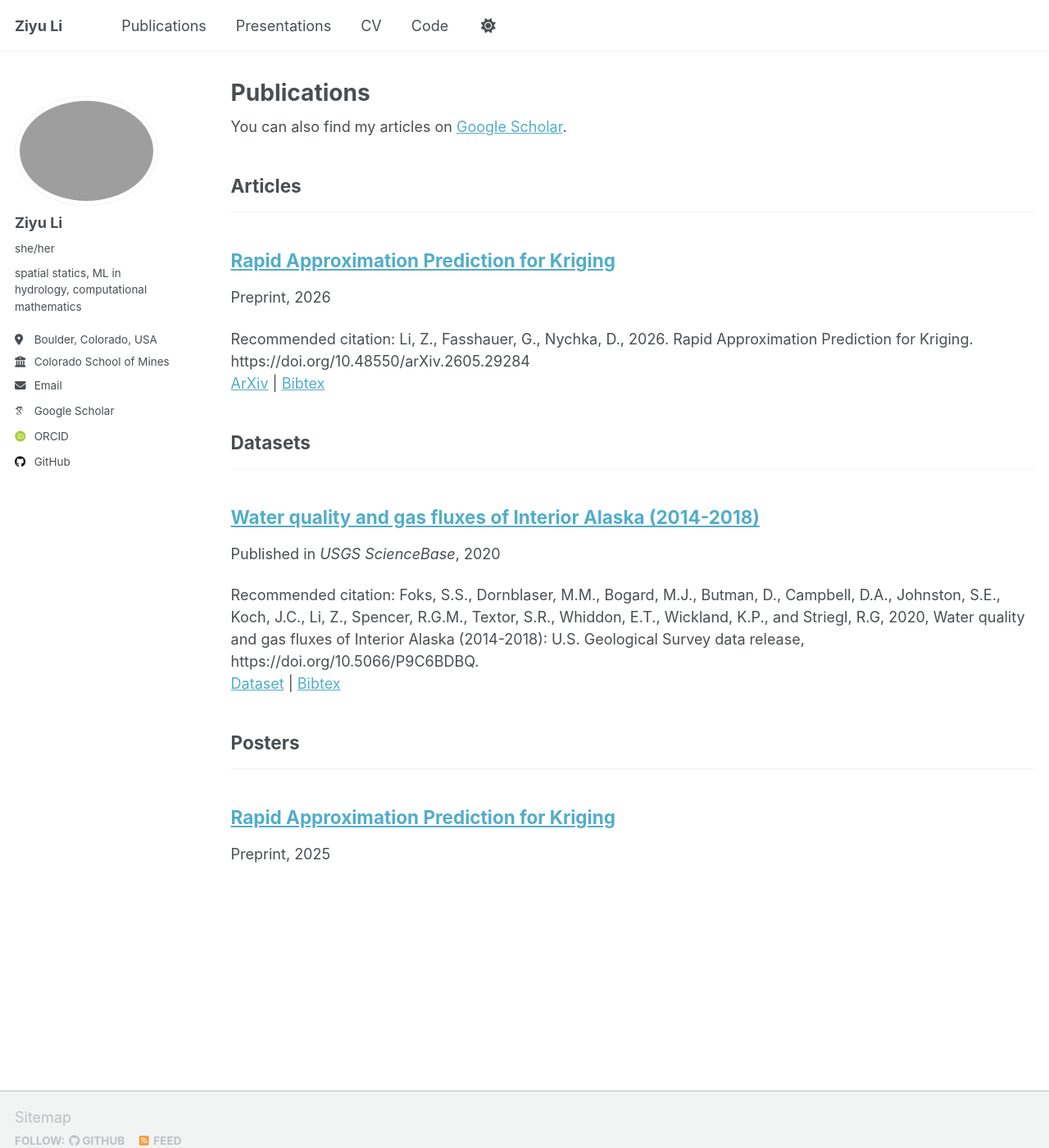
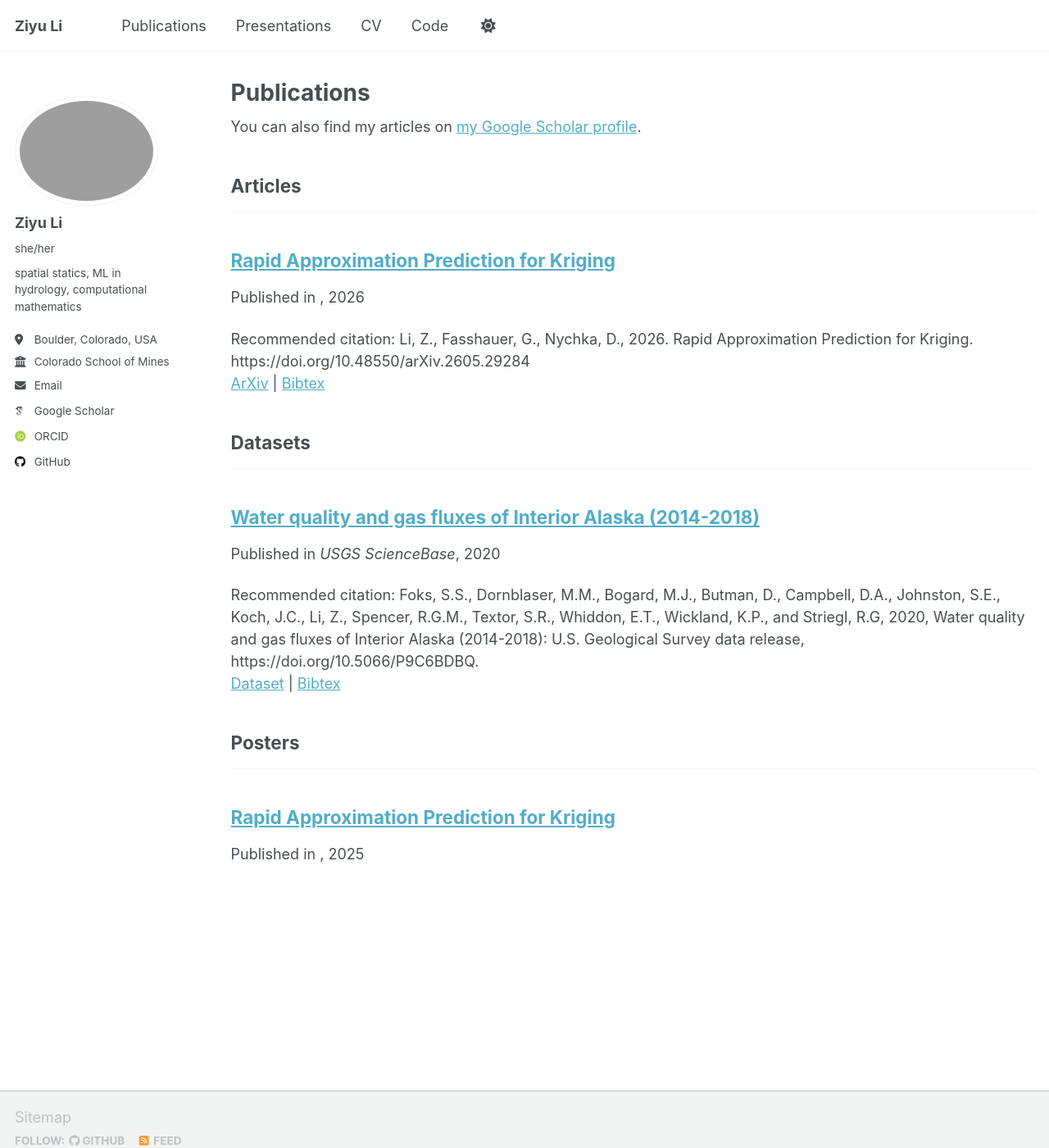
Before and after one commit to ziyuli22/ziyuli22.github.io, a Jekyll site: the page built from _pages/publications.html, in a window 1280 px wide and 1400 px high. Shown: the whole window at 82% size. Built offline with Jekyll 4.4.1, drawn with Linux system fonts in a browser that asks for light colours; some web fonts are replaced; a script that is not in the unit is left out.

Commit message:
Revert "updated format"
This reverts commit 3d3b3c8aec55bafc950ebae7eb83baedf1ae83f7.

```diff
--- a/_includes/archive-single.html
+++ b/_includes/archive-single.html
@@ -40,10 +40,8 @@
 
         {% if post.collection == 'teaching' %}
           <p> {{ post.type }}, <i>{{ post.venue }}</i>, {{ post.date | default: "1900-01-01" | date: "%Y" }} </p>
-        {% elsif post.collection == 'publications' and post.venue %}
+        {% elsif post.collection == 'publications' %}
           <p>Published in <i>{{ post.venue }}</i>, {{ post.date | default: "1900-01-01" | date: "%Y" }} </p>
-        {% elsif post.collection == 'publications' %}
-          <p>Preprint, {{ post.date | default: "1900-01-01" | date: "%Y" }} </p>
         {% elsif post.date %}
          <p class="page__date"><strong><i class="fa fa-fw fa-calendar" aria-hidden="true"></i> {{ site.data.ui-text[site.locale].date_label | default: "Published:" }}</strong> <time datetime="{{ post.date | default: "1900-01-01" | date_to_xmlschema }}">{{ post.date | default: "1900-01-01" | date: "%B %d, %Y" }}</time></p>
         {% endif %}
--- a/_layouts/single.html
+++ b/_layouts/single.html
@@ -38,8 +38,6 @@
           <p> {{ page.type }}, <i>{{ page.venue }}</i>, {{ page.date | default: "1900-01-01" | date: "%Y" }} </p>
         {% elsif page.venue and page.date %}
           <p>Published in <i>{{ page.venue }}</i>, {{ page.date | default: "1900-01-01" | date: "%Y" }} </p>
-        {% elsif page.collection == 'publications' %}
-          <p>Preprint, {{ page.date | default: "1900-01-01" | date: "%Y" }} </p>
         {% elsif page.date %}
           <p class="page__date"><strong><i class="fa fa-fw fa-calendar" aria-hidden="true"></i> {{ site.data.ui-text[site.locale].date_label | default: "Published:" }}</strong> <time datetime="{{ page.date | date_to_xmlschema }}">{{ page.date | default: "1900-01-01" | date: "%B %d, %Y" }}</time></p>
         {% endif %}
--- a/_pages/publications.html
+++ b/_pages/publications.html
@@ -6,7 +6,7 @@
 ---
 
 {% if site.author.googlescholar %}
-  <div class="wordwrap">You can also find my articles on <a href="{{site.author.googlescholar}}">Google Scholar</a>.</div>
+  <div class="wordwrap">You can also find my articles on <a href="{{site.author.googlescholar}}">my Google Scholar profile</a>.</div>
 {% endif %}
 
 {% include base_path %}
```
